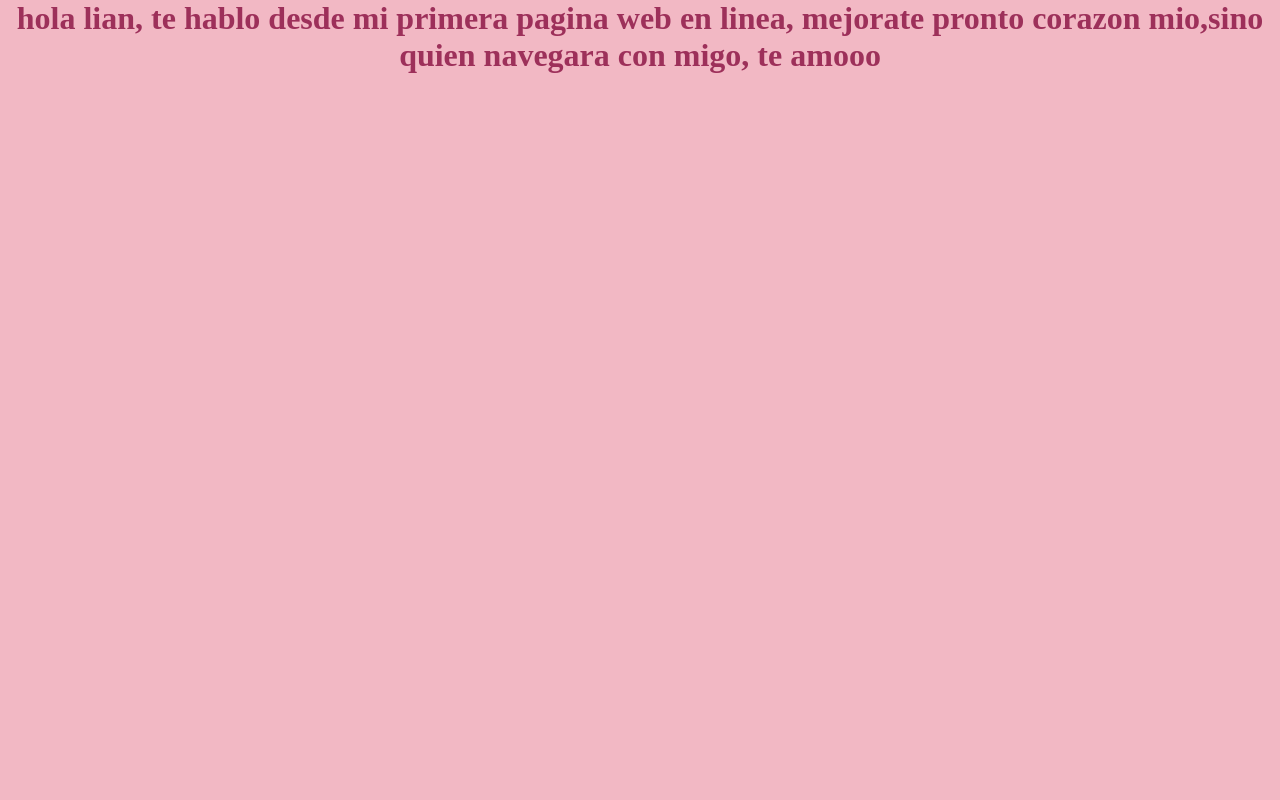
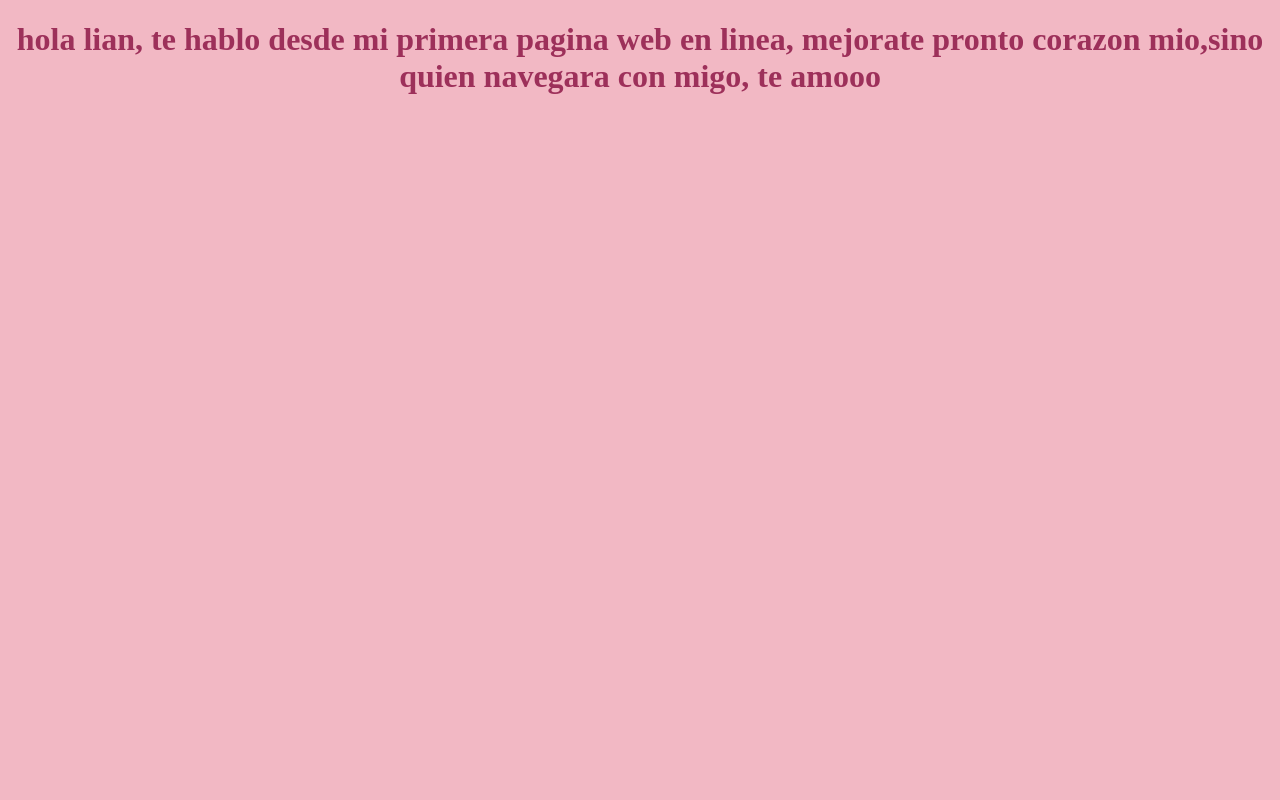
Before and after one commit to foxcraftYT/a, a PHP site: page /lian/lian.html in a window 1280 px wide. Run offline with PHP 8.4, Linux system fonts and the light colour scheme.

Commit message:
ayudadiosito

```diff
--- a/lian/style.css
+++ b/lian/style.css
@@ -1,13 +1,6 @@
 *{
     background-color: #f2b8c4;
     color: #9d305a;
-    margin: 0;
-    padding: 0;
-    width: 100%;
-    height: 100%;
-    overflow: hidden;
-    overflow-x: hidden;
-
 }
 
 .fotos{
@@ -16,10 +9,6 @@
     height: auto;
     margin-left: auto;
     margin-right: auto;
-    margin-top: 10px;
+    margin-top: ;
     display: block;
 }
-
-html, body {
-
-  }
```
